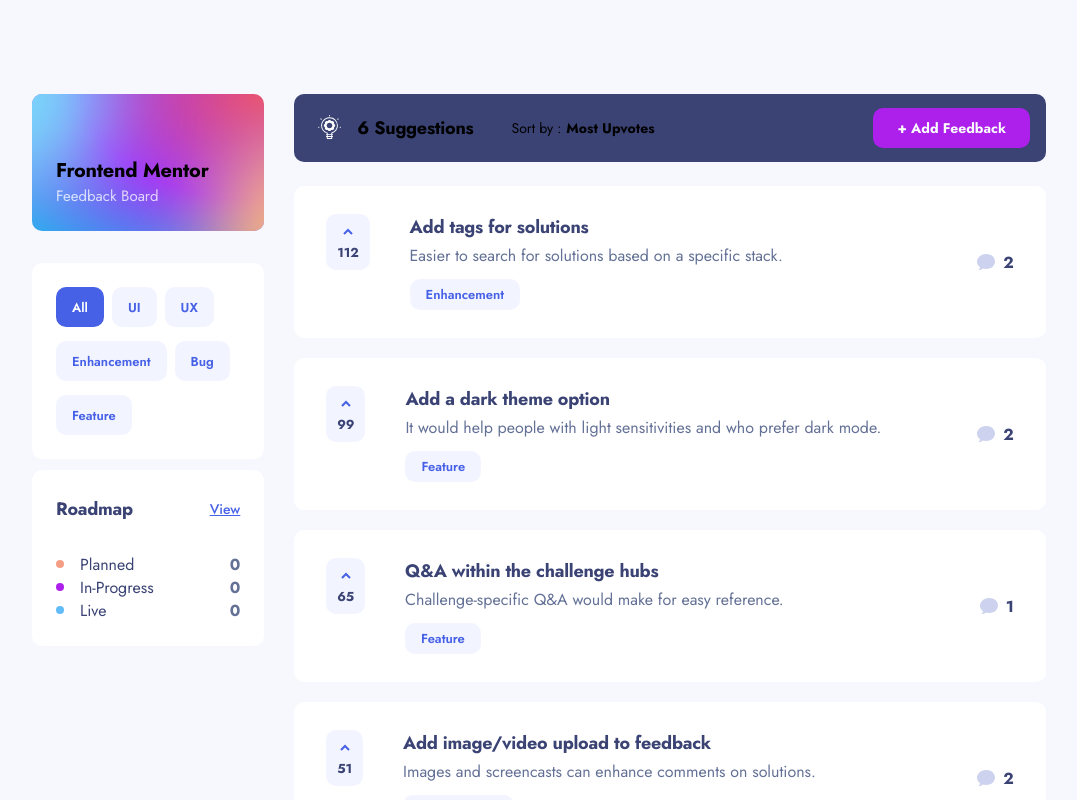
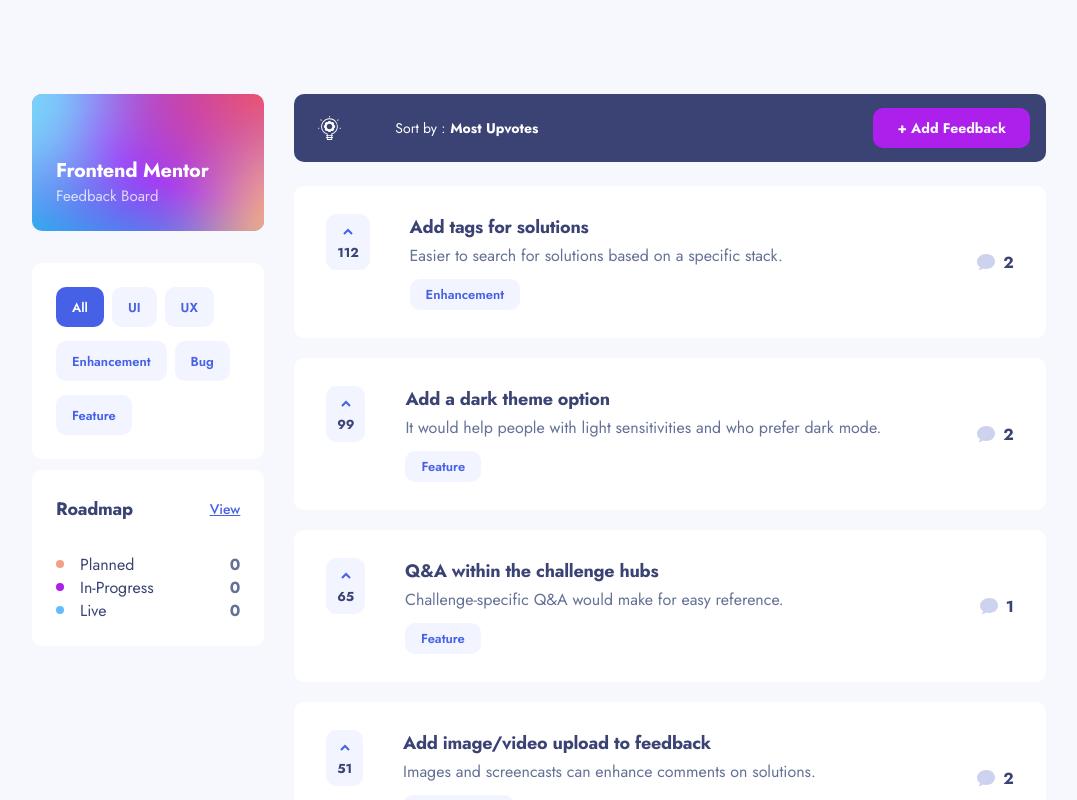
Before and after one commit to madebyphi/product-feedback-app, a Next.js app: page / in a window 1280 px wide. Shown: the top 800 px of the page, without its empty margins (101-1178 px from the left). Built offline with nearby package versions, Linux system fonts and the light colour scheme.

Commit message:
Implicitly change text to white

```diff
--- a/src/components/composed/FeedbackBar.tsx
+++ b/src/components/composed/FeedbackBar.tsx
@@ -1,7 +1,5 @@
 import { Fragment } from "react";
 import Button from "@/components/Button";
-import { Dropdown } from "@/components/Dropdown";
-import Text from "@/components/Text";
 
 import {
   Select,
@@ -33,20 +31,20 @@
         <div className="hidden md:flex gap-[1rem]">
           {/* <AwardIcon /> */}
           <Svg name="suggestions" />
-          <Text as="H3" content={`6 Suggestions`} />
+          <p className="text-white font-bold text-[1.125rem] tracking-[-0.01375em] leading-[1.625rem]"></p>
         </div>
         {/* <Dropdown items={options} placeholder="change this" /> */}
         <div className="flex items-center gap-[0.3rem]">
           <p
             id="sort-label"
-            className="font-normal text-[0.875rem] leading-[1.25rem]"
+            className="font-normal text-white text-[0.875rem] leading-[1.25rem]"
           >
             Sort by :
           </p>
           <Select defaultValue={"Most Upvotes"}>
             <SelectTrigger
               aria-labelledby="sort-label"
-              className="w-[7rem]  font-bold rounded-[0.3125rem] bg-transparent border-0 px-0 text-[0.875rem] leading-[1.25rem]"
+              className="w-[7rem] text-white font-bold rounded-[0.3125rem] bg-transparent border-0 px-0 text-[0.875rem] leading-[1.25rem]"
             >
               <SelectValue placeholder={"Most Upvotes"} />
             </SelectTrigger>
--- a/src/components/composed/TitleCard.tsx
+++ b/src/components/composed/TitleCard.tsx
@@ -21,7 +21,7 @@
       <div className="bg-[#7AD8FA] absolute rounded-full h-[12rem] w-[12rem] blur-2xl left-[-50%] top-[-70%]"></div>
       <div className="relative flex flex-row  w-full justify-between md:absolute md:bottom-[1.5rem]">
         <span>
-          <h2 className="text-[0.9375rem] leading-[1.375rem] font-medium md:font-bold md:text-[1.25rem] md:tracking-[-0.01375em] md:leading-[1.8125rem]">
+          <h2 className="text-white text-[0.9375rem] leading-[1.375rem] font-medium md:font-bold md:text-[1.25rem] md:tracking-[-0.01375em] md:leading-[1.8125rem]">
             Frontend Mentor
           </h2>
           <p className="text-[0.8125rem] leading-[1.1875rem] font-medium text-white/[.75] md:font-normal md:text-[0.9375rem] md:leading-[1.375rem]">
```
